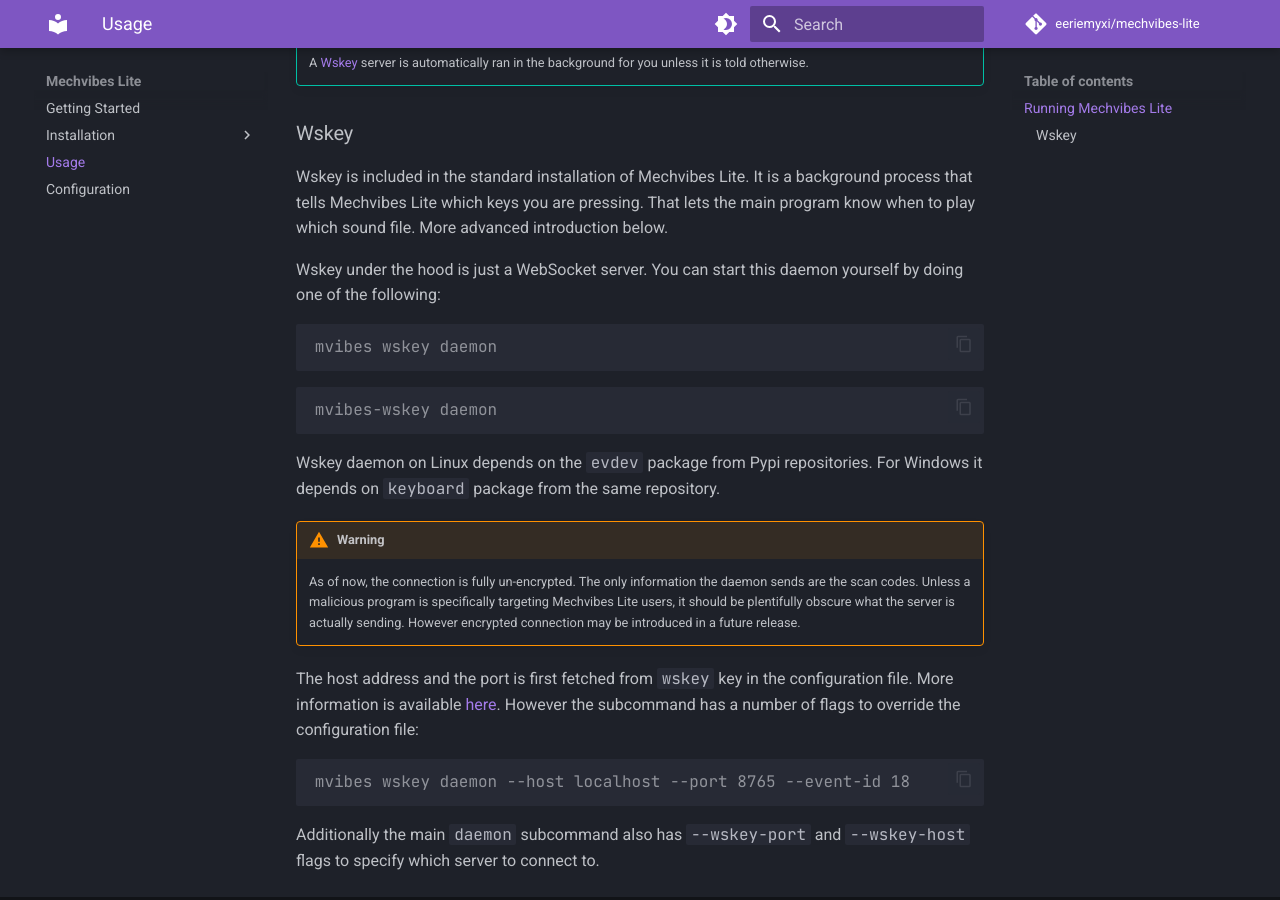
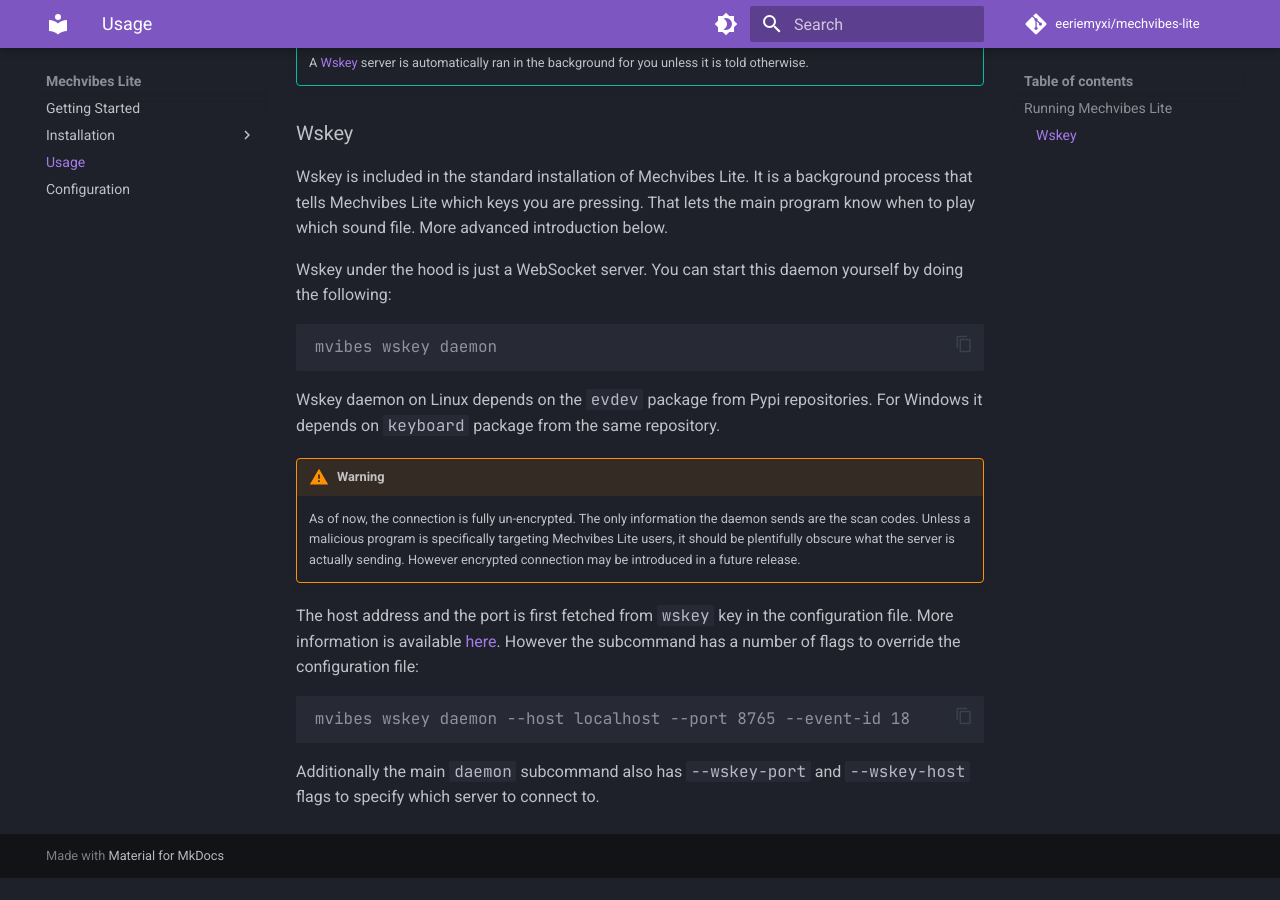
Before and after one commit to eeriemyxi/mechvibes-lite, an MkDocs documentation site: the page built from docs/usage.md, in a window 1280 px wide and 900 px high, scrolled down 610 px. Built offline with MkDocs 1.6.1 and Material for MkDocs 9.7.7, drawn with Linux system fonts in a browser that asks for light colours; comment, search, counter and statistics services are not loaded; after the commit the page ends 1488 px from its top, so only the background shows below that.

Commit message:
fix(docs): delete references to removed command (mvibes-wskey).

````diff
--- a/docs/usage.md
+++ b/docs/usage.md
@@ -26,14 +26,10 @@
 introduction below.
 
 Wskey under the hood is just a WebSocket server. You can start this daemon
-yourself by doing one of the following:
+yourself by doing the following:
 
 ```console
 mvibes wskey daemon
-```
-
-```console
-mvibes-wskey daemon
 ```
 
 Wskey daemon on Linux depends on the `evdev` package from Pypi repositories. For
````
Also changed, not shown: docs/installation/linux.md (+1 -2 lines).
